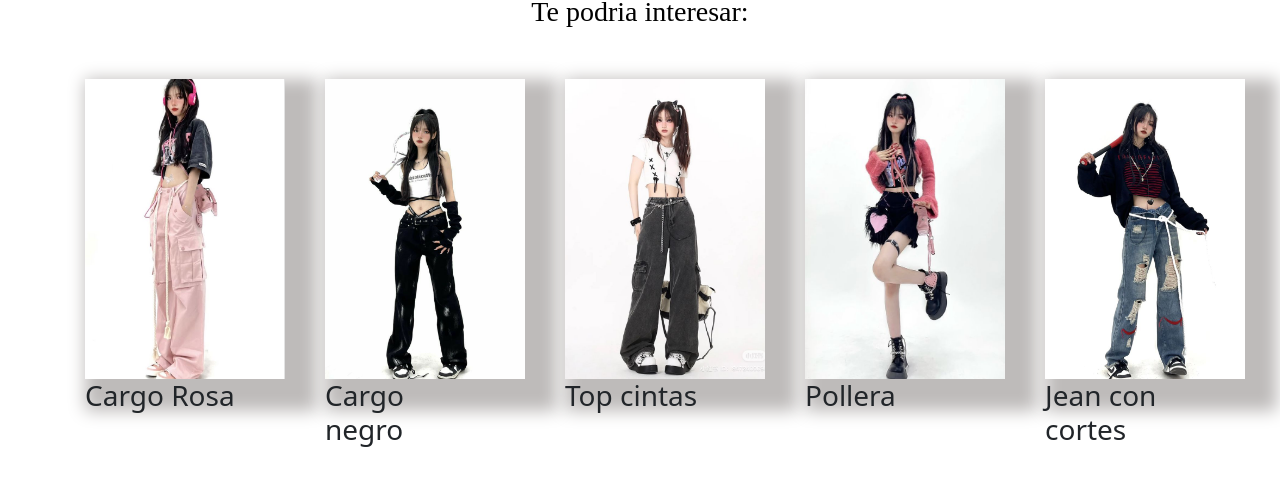
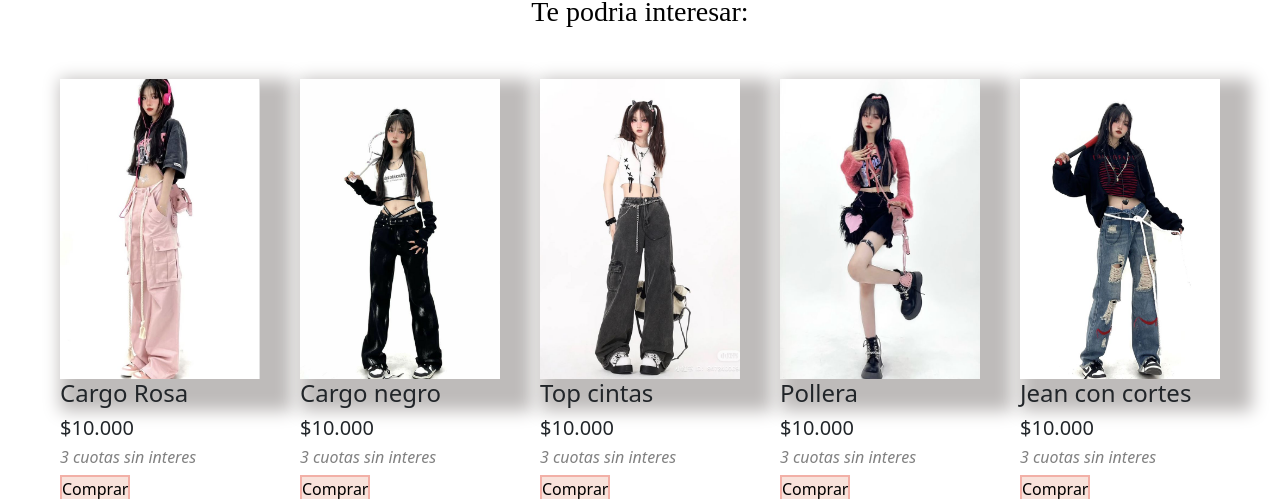
Before and after one commit to bxxkhx/1eraPreEntregaJulietaRuiz, a website: page pages/carrito.html in a window 1280 px wide. Shown: the part 107-606 px from the top of the page. Drawn offline with Linux system fonts and the light colour scheme; a web font is replaced by a local one.

Commit message:
agrego botones y precios

```diff
--- a/pages/carrito.html
+++ b/pages/carrito.html
@@ -67,23 +67,38 @@
 
             <div class="tarjetaRopa">
                 <img src="../assets/cargoRosa.jpg" alt="cargo-rosa" width="200px"  height="300px" class="imagenRopa">
-                <h3>Cargo Rosa</h3>
+                <h4>Cargo Rosa</h4>
+                <h5>$10.000</h5>
+                <h6>3 cuotas sin interes</h6>
+                <button name="button">Comprar</button>
             </div>
             <div class="tarjetaRopa">
                 <img src="../assets/cargoNegro.jpg" alt="cargo-negro" width="200px"  height="300px" class="imagenRopa">
-                <h3>Cargo negro</h3>
+                <h4>Cargo negro</h4>
+                <h5>$10.000</h5>
+                <h6>3 cuotas sin interes</h6>
+                <button name="button">Comprar</button>
             </div>
             <div class="tarjetaRopa">
                 <img src="../assets/remeraCintas.jpg" alt="top-con-cintas" width="200px"  height="300px" class="imagenRopa">
-                <h3>Top cintas</h3>
+                <h4>Top cintas</h4>
+                <h5>$10.000</h5>
+                <h6>3 cuotas sin interes</h6>
+                <button name="button">Comprar</button>
             </div>
             <div class="tarjetaRopa">
                 <img src="../assets/pollera.jpg" alt="pollera" width="200px"  height="300px" class="imagenRopa">
-                <h3>Pollera</h3>
+                <h4>Pollera</h4>
+                <h5>$10.000</h5>
+                <h6>3 cuotas sin interes</h6>
+                <button name="button">Comprar</button>
             </div>
             <div class="tarjetaRopa">
                 <img src="../assets/pantalonCortes.jpg" alt="jean-con-cortes" width="200px"  height="300px" class="imagenRopa">
-                <h3>Jean con cortes</h3>
+                <h4>Jean con cortes</h4>
+                <h5>$10.000</h5>
+                <h6>3 cuotas sin interes</h6>
+                <button name="button">Comprar</button>
             </div>
        </section>
        <div>
--- a/scss/layout/_layout.scss
+++ b/scss/layout/_layout.scss
@@ -21,6 +21,13 @@
     grid-column-gap: 90px;
     justify-content: center;
     align-content: center;
+    justify-items: center;
+    justify-content: center;
+}
+h6{
+    color: gray !important;
+    font-style: italic;
+    font-weight: 75 !important;
 }
 .center{
     align-items: center;
@@ -32,6 +39,12 @@
 img{
     object-fit: cover;
     transition: transform 0.2s;
+}
+button{
+    background-color: $rosa-claro;
+    border-style: double;
+    border-color: $rosa-intermedio;
+    font-family: "prata";
 }
 .imagenColeccion:hover{
     transform: scale(1.0);
@@ -76,6 +89,7 @@ body{
 .tarjetasRopa{
     margin-bottom: 6rem;
     @extend .tarjetitas ;
+
 }
 .carritoTarjeta{
     margin: 50px;
```
Also changed, not shown: index.html (+15 -0 lines), css/styles.css, 1 other file.
